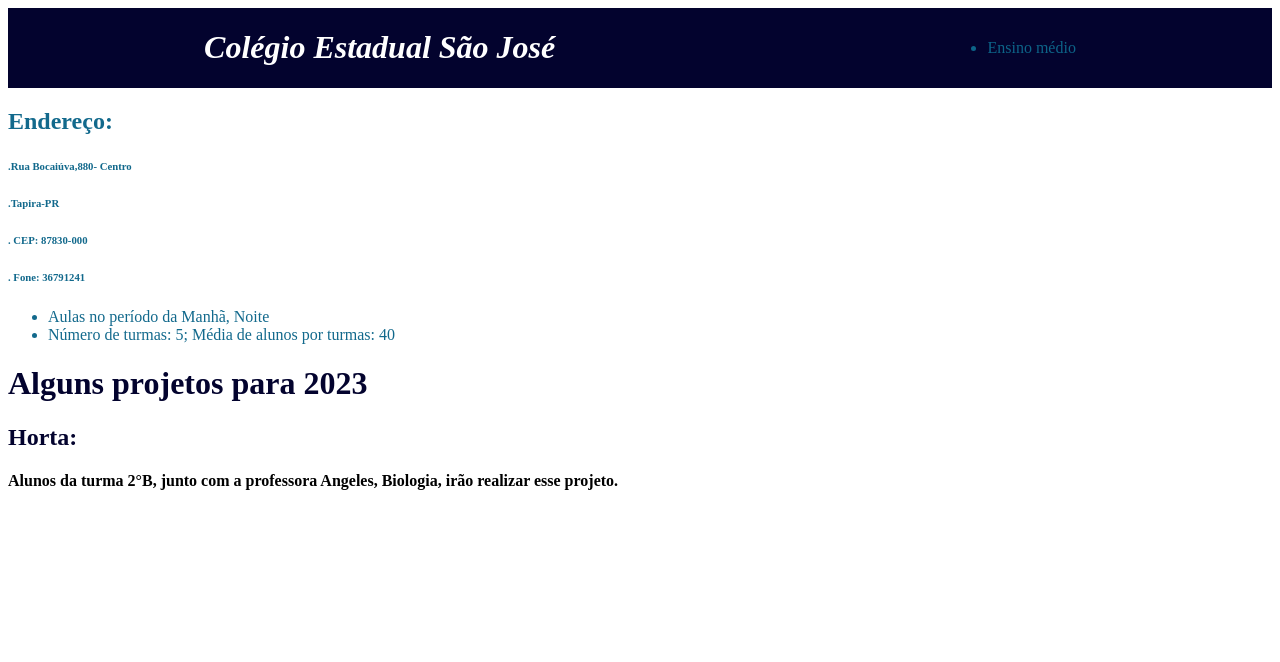
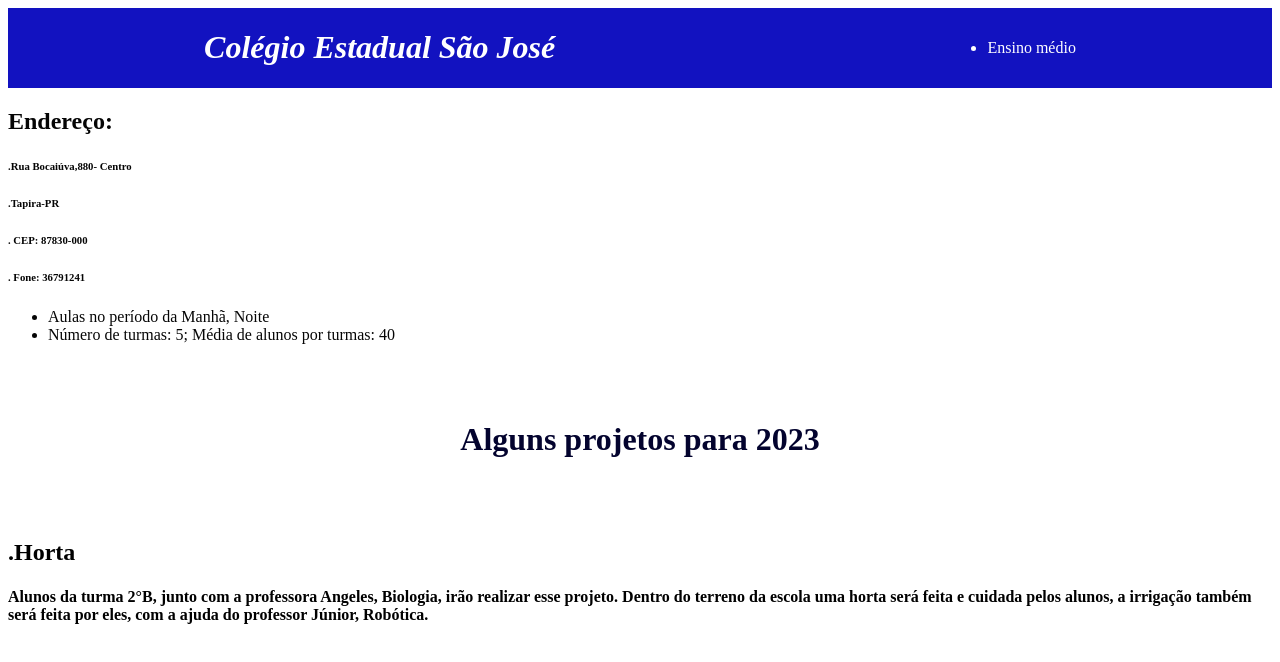
Before and after one commit to 10-GEOVANA/site-turma-criativa, a plain HTML site: page index.html in a window 1280 px wide. Drawn offline with Linux system fonts and the light colour scheme.

Commit message:
Add files via upload

```diff
--- a/index.html
+++ b/index.html
@@ -29,11 +29,12 @@
 <body>
 <header class="titulo-1">
 <h1>Alguns projetos para 2023</h1>
- <h2>  Horta: </h2>
+</header>
+<header class=" texto-0"><h2> .Horta </h2></header>
 <header class= "texto-1">
 <h4> Alunos da turma 2°B, junto com a professora Angeles, Biologia, irão realizar esse projeto.
-
-</h4>
+ Dentro do terreno da escola uma horta será feita e cuidada pelos alunos, a irrigação também será
+ feita por eles, com a ajuda do professor Júnior, Robótica.</h4>
 
 
 </header>
--- a/style.css
+++ b/style.css
@@ -1,18 +1,31 @@
 .cabeçalho {
-     background-color: rgb(3, 3, 46);
+     background-color: rgb(18, 18, 192);
      color:white;
      display: flex;
      justify-content: space-around;
      align-items: center;
 }
 
-.cabeçalho-lista { color: rgba(13, 102, 138, 0.979);
+.cabeçalho-lista {
+     color: rgba(0, 0, 0, 0.979);
 }
 
-.titulo-1 { color:rgb(3, 3, 46);
+.cabeçalho-lista-item {
+     color: white;
+}
+
+.titulo-1 {
+     color:rgb(3, 3, 46);
+     padding: 40px;
+     text-align: center;
 }
 
 .texto-1 { color: black;
+}
+
+.titulo-0 {
+
+
 
 
 }
```
